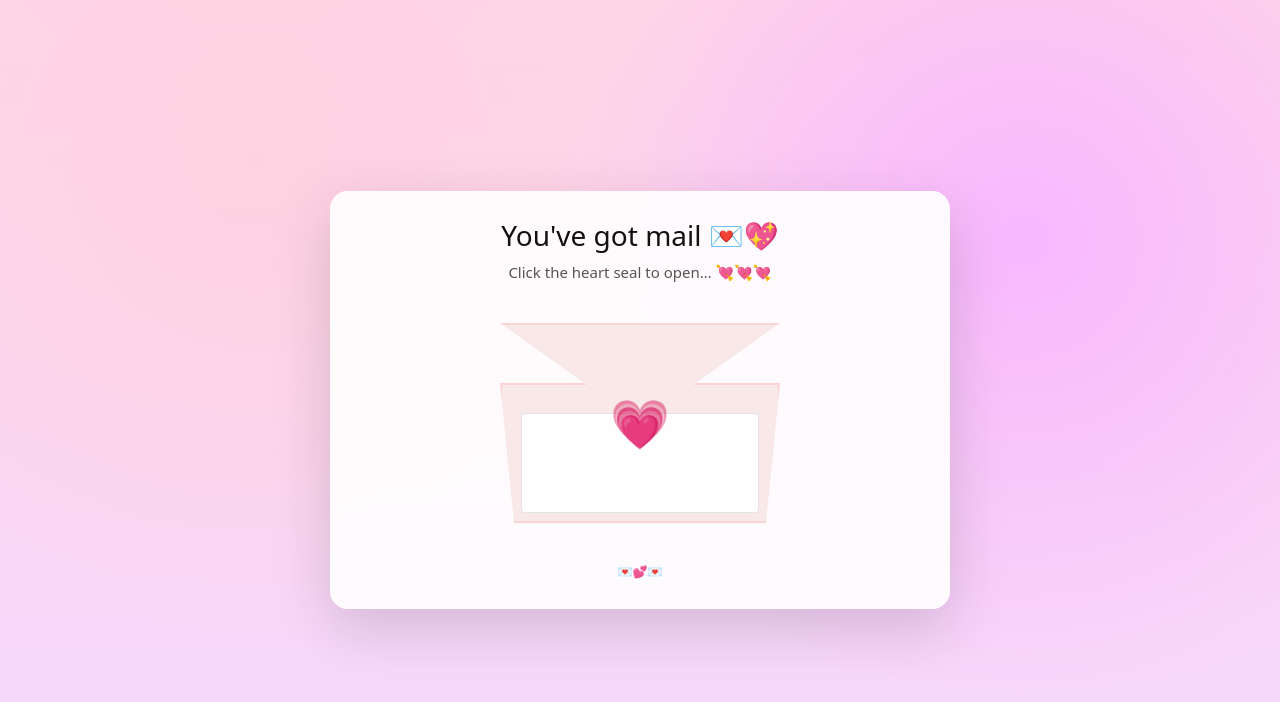
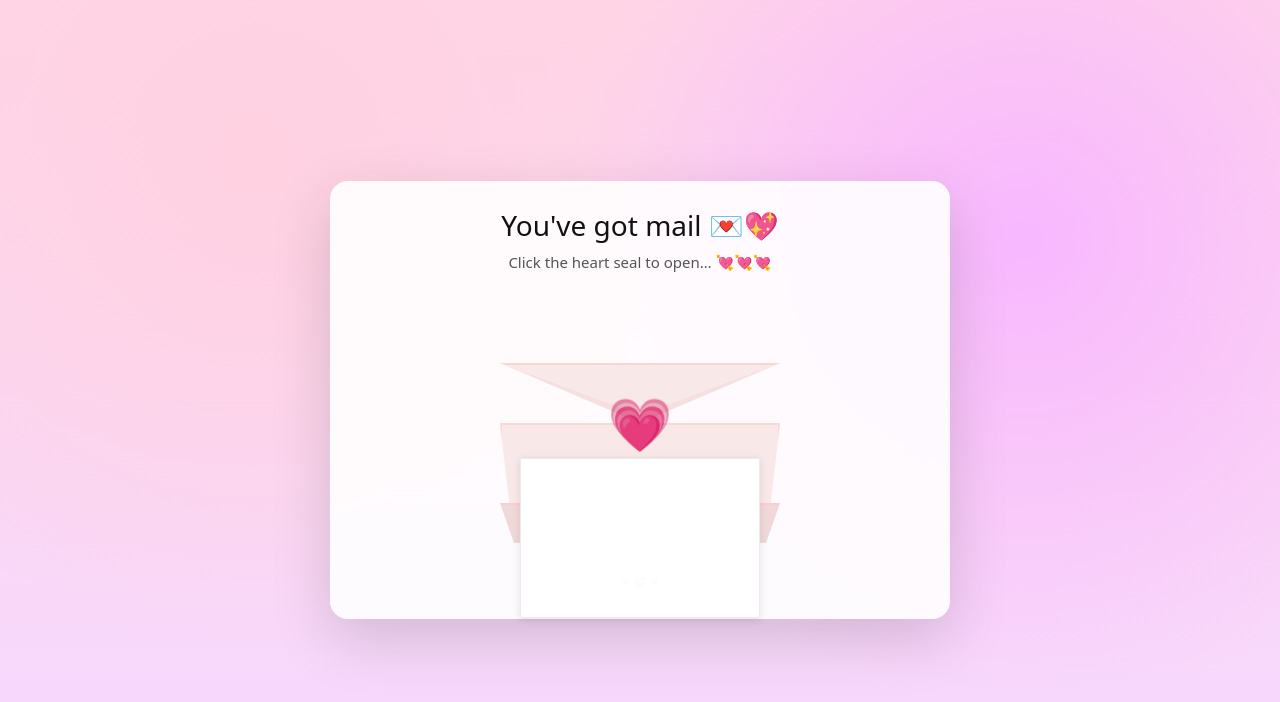
Before and after one commit to halpr2010/valentines_day, a Next.js app: page / in a window 1280 px wide. Shown: the top 702 px of the page. Built offline with nearby package versions, Linux system fonts and the light colour scheme.

Commit message:
Envelope dynamics

```diff
--- a/app/page.tsx
+++ b/app/page.tsx
@@ -167,6 +167,9 @@ export default function Page() {
     setYesPos({ x: 0, y: 0 });
     setNoPos({ x: 0, y: 0 });
     setRingPos({ x: 0, y: 0 });
+    if (slideId === "env") {
+      setEnvOpen(false);
+    }
   }, [slideId]);
 
   // Q5: Ring floats around the screen slowly
@@ -388,23 +391,123 @@ export default function Page() {
       setEnvOpen(true);
       setTimeout(() => {
         setSlideId("q1");
-      }, 650);
+      }, 950);
     };
 
     return (
       <div style={bgStyle}>
         <style>{`
-          @keyframes flap-open {
-            0% { transform: rotateX(0deg); transform-origin: bottom center; }
-            100% { transform: rotateX(-180deg); transform-origin: bottom center; }
+          .env-stage {
+            perspective: 1200px;
+            perspective-origin: center center;
+            width: 320px;
+            height: 240px;
+            margin: 30px auto;
+            position: relative;
           }
-          @keyframes letter-slide {
-            0% { transform: translateX(-50%) translateY(0); }
-            100% { transform: translateX(-50%) translateY(-20px); }
+          .env-letter {
+            position: absolute;
+            bottom: 20px;
+            left: 50%;
+            transform: translateX(-50%) translateY(95px);
+            width: 240px;
+            height: 160px;
+            background: rgba(255, 255, 255, 0.98);
+            border: 1px solid rgba(0, 0, 0, 0.08);
+            border-radius: 2px;
+            box-shadow: 0 2px 8px rgba(0, 0, 0, 0.1);
+            transition: transform 0.8s cubic-bezier(0.4, 0, 0.2, 1);
+            z-index: 1;
           }
-          @keyframes seal-fade {
-            0% { opacity: 1; transform: translate(-50%, -50%) scale(1); }
-            100% { opacity: 0; transform: translate(-50%, -50%) scale(0.8); }
+          .env.open .env-letter {
+            transform: translateX(-50%) translateY(-78px);
+          }
+          .env-container {
+            position: absolute;
+            bottom: 0;
+            left: 50%;
+            transform: translateX(-50%);
+            width: 280px;
+            height: 180px;
+          }
+          .env-back {
+            position: absolute;
+            bottom: 0;
+            left: 0;
+            width: 100%;
+            height: 120px;
+            background: #f8e8e8;
+            clip-path: polygon(0 0, 100% 0, 95% 100%, 5% 100%);
+            border: 2px solid rgba(255, 200, 200, 0.5);
+          }
+          .env-left-flap {
+            position: absolute;
+            bottom: 120px;
+            left: 0;
+            width: 50%;
+            height: 60px;
+            background: #f5e0e0;
+            clip-path: polygon(0 0, 100% 0, 100% 100%);
+            border-right: 1px solid rgba(255, 200, 200, 0.4);
+            transform-origin: bottom left;
+          }
+          .env-right-flap {
+            position: absolute;
+            bottom: 120px;
+            right: 0;
+            width: 50%;
+            height: 60px;
+            background: #f5e0e0;
+            clip-path: polygon(0 0, 100% 0, 0 100%);
+            border-left: 1px solid rgba(255, 200, 200, 0.4);
+            transform-origin: bottom right;
+          }
+          .env-front-fold {
+            position: absolute;
+            bottom: 0;
+            left: 0;
+            width: 100%;
+            height: 40px;
+            background: #f0d8d8;
+            clip-path: polygon(0 0, 100% 0, 95% 100%, 5% 100%);
+            border-top: 2px solid rgba(255, 200, 200, 0.5);
+          }
+          .env-flap {
+            position: absolute;
+            top: 0;
+            left: 0;
+            width: 100%;
+            height: 100px;
+            background: #f8e8e8;
+            clip-path: polygon(0 0, 100% 0, 50% 52%);
+            border: 2px solid rgba(255, 200, 200, 0.6);
+            transform-origin: top center;
+            transform-style: preserve-3d;
+            transition: transform 0.8s cubic-bezier(0.4, 0, 0.2, 1);
+            z-index: 3;
+          }
+          .env.open .env-flap {
+            transform: rotateX(-155deg);
+          }
+          .env-seal {
+            position: absolute;
+            top: 50%;
+            left: 50%;
+            transform: translate(-50%, -50%);
+            font-size: 52px;
+            cursor: pointer;
+            background: none;
+            border: none;
+            padding: 0;
+            z-index: 5;
+            pointer-events: auto;
+            user-select: none;
+            transition: opacity 0.4s ease-out, transform 0.4s ease-out;
+          }
+          .env-seal.open {
+            opacity: 0;
+            transform: translate(-50%, -50%) scale(0.6);
+            pointer-events: none;
           }
         `}</style>
         <div style={{ ...cardStyle, width: "min(620px, 92vw)" }}>
@@ -415,92 +518,24 @@ export default function Page() {
             {SLIDES.env.subtitle}
           </p>
 
-          <div
-            style={{
-              position: "relative",
-              width: "280px",
-              height: "200px",
-              margin: "40px auto",
-            }}
-          >
-            {/* Envelope body */}
-            <div
-              style={{
-                position: "absolute",
-                bottom: 0,
-                left: 0,
-                width: "100%",
-                height: "140px",
-                background: "#f8e8e8",
-                clipPath: "polygon(0 0, 100% 0, 95% 100%, 5% 100%)",
-                border: "2px solid rgba(255, 200, 200, 0.6)",
-              }}
-            />
-            {/* Envelope flap */}
-            <div
-              style={{
-                position: "absolute",
-                top: 0,
-                left: 0,
-                width: "100%",
-                height: "100px",
-                background: "#f8e8e8",
-                clipPath: "polygon(0 0, 100% 0, 50% 100%)",
-                border: "2px solid rgba(255, 200, 200, 0.6)",
-                transformOrigin: "bottom center",
-                animation: envOpen ? "flap-open 0.6s ease-out forwards" : "none",
-              }}
-            />
-            {/* Letter */}
-            <div
-              style={{
-                position: "absolute",
-                bottom: "10px",
-                left: "50%",
-                transform: envOpen ? "translateX(-50%) translateY(-20px)" : "translateX(-50%)",
-                width: "85%",
-                height: "100px",
-                background: "rgba(255, 255, 255, 0.95)",
-                border: "1px solid rgba(0, 0, 0, 0.1)",
-                borderRadius: "4px",
-                transition: envOpen ? "none" : "transform 0.6s ease-out",
-                animation: envOpen ? "letter-slide 0.6s ease-out forwards" : "none",
-              }}
-            />
-            {/* Heart seal */}
-            {!envOpen && (
-              <div
+          <div className="env-stage">
+            <div className={`env ${envOpen ? "open" : ""}`}>
+              <div className="env-letter"></div>
+              <div className="env-container">
+                <div className="env-back"></div>
+                <div className="env-left-flap"></div>
+                <div className="env-right-flap"></div>
+                <div className="env-front-fold"></div>
+                <div className="env-flap"></div>
+              </div>
+              <button
+                className={`env-seal ${envOpen ? "open" : ""}`}
                 onClick={handleSealClick}
-                style={{
-                  position: "absolute",
-                  top: "50%",
-                  left: "50%",
-                  transform: "translate(-50%, -50%)",
-                  fontSize: "48px",
-                  cursor: "pointer",
-                  zIndex: 5,
-                  pointerEvents: "auto",
-                  userSelect: "none",
-                }}
+                disabled={envOpen}
               >
                 💗
-              </div>
-            )}
-            {envOpen && (
-              <div
-                style={{
-                  position: "absolute",
-                  top: "50%",
-                  left: "50%",
-                  fontSize: "48px",
-                  zIndex: 5,
-                  animation: "seal-fade 0.4s ease-out forwards",
-                  pointerEvents: "none",
-                }}
-              >
-                💗
-              </div>
-            )}
+              </button>
+            </div>
           </div>
 
           <div style={{ marginTop: 20, fontSize: 12, color: "#777" }}>
```
